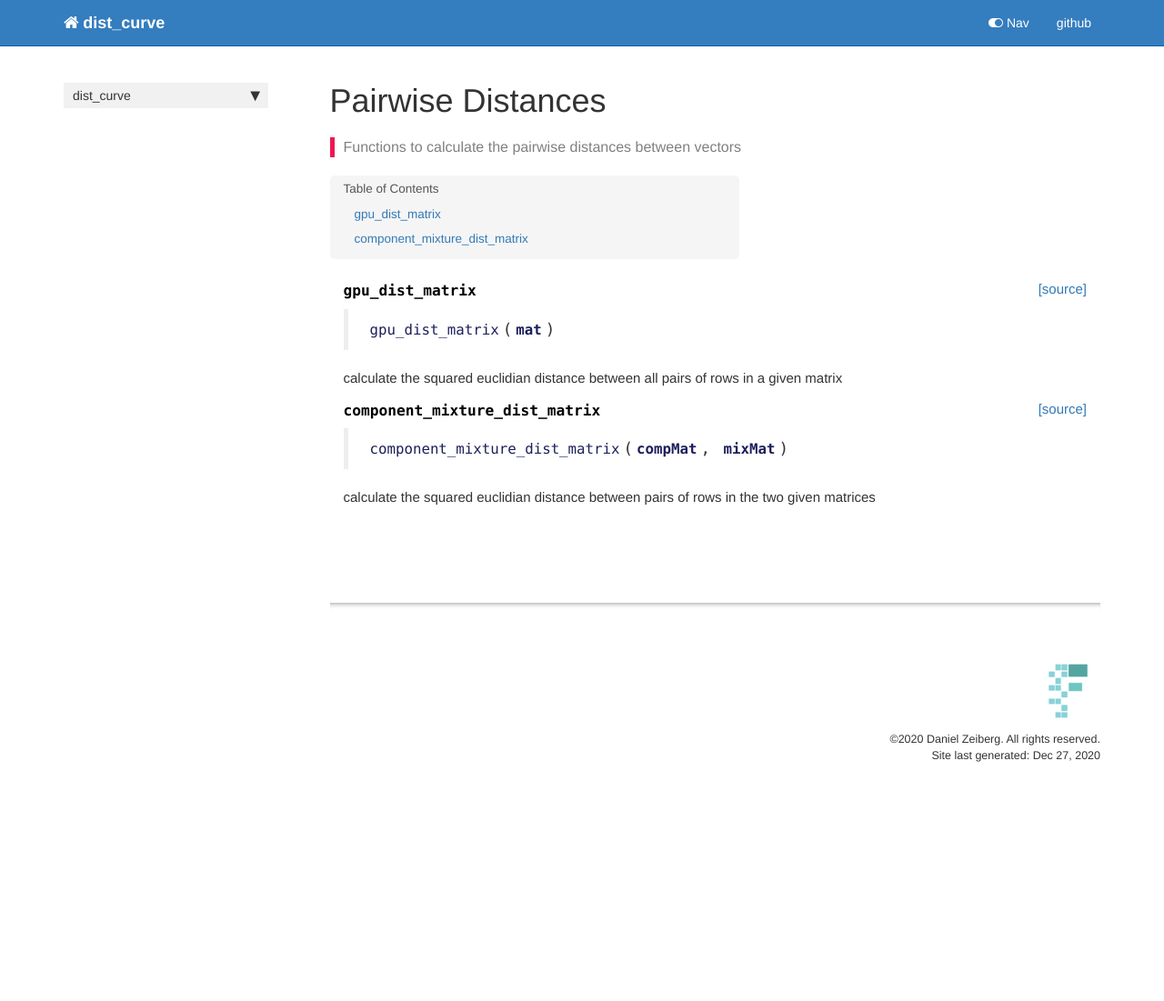
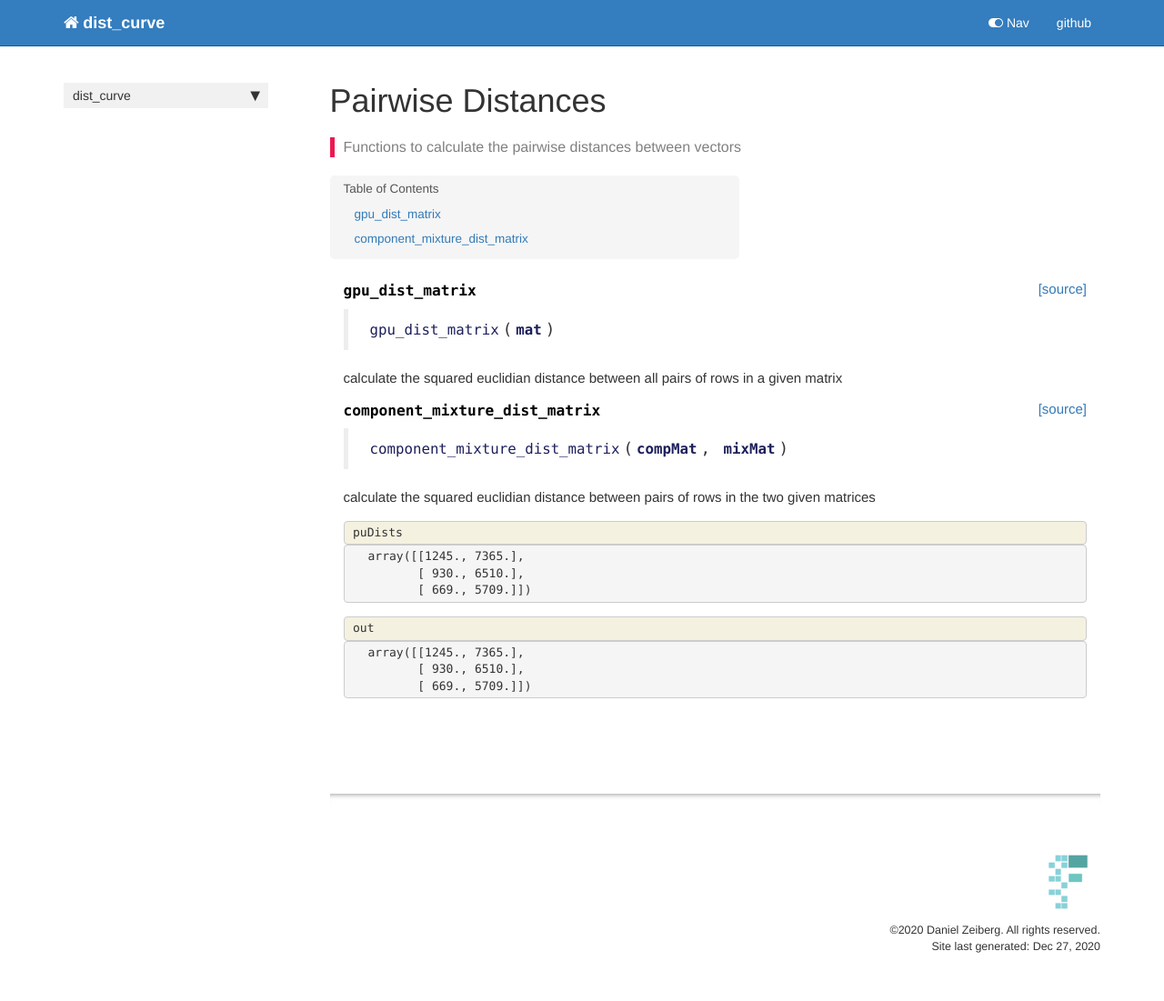
Before and after one commit to Dzeiberg/dist_curve, a Jekyll site: the page built from docs/Pairwise_Distance.html, in a window 1280 px wide. Shown: the whole page at 91% size. Built offline with Jekyll 4.4.1, drawn with Linux system fonts in a browser that asks for light colours; nearby versions of some CDN libraries; comment, search, counter and statistics services are not loaded; before the commit the page ends 900 px from its top, so only the background shows below that.

Commit message:
add documentation for curve constructor

```diff
--- a/docs/Pairwise_Distance.html
+++ b/docs/Pairwise_Distance.html
@@ -100,7 +100,7 @@
 
 
 <div class="output_markdown rendered_html output_subarea ">
-<h4 id="component_mixture_dist_matrix" class="doc_header"><code>component_mixture_dist_matrix</code><a href="https://github.com/Dzeiberg/dist_curve/tree/master/dist_curve/pairwise_distance.py#L72" class="source_link" style="float:right">[source]</a></h4><blockquote><p><code>component_mixture_dist_matrix</code>(<strong><code>compMat</code></strong>, <strong><code>mixMat</code></strong>)</p>
+<h4 id="component_mixture_dist_matrix" class="doc_header"><code>component_mixture_dist_matrix</code><a href="https://github.com/Dzeiberg/dist_curve/tree/master/dist_curve/pairwise_distance.py#L71" class="source_link" style="float:right">[source]</a></h4><blockquote><p><code>component_mixture_dist_matrix</code>(<strong><code>compMat</code></strong>, <strong><code>mixMat</code></strong>)</p>
 </blockquote>
 <p>calculate the squared euclidian distance between pairs of rows in the two given matrices</p>
 
@@ -121,4 +121,74 @@
 </div>
     {% endraw %}
 
+    {% raw %}
+
+<div class="cell border-box-sizing code_cell rendered">
+<div class="input">
+
+<div class="inner_cell">
+    <div class="input_area">
+<div class=" highlight hl-ipython3"><pre><span></span><span class="n">puDists</span>
+</pre></div>
+
+    </div>
 </div>
+</div>
+
+<div class="output_wrapper">
+<div class="output">
+
+<div class="output_area">
+
+
+
+<div class="output_text output_subarea output_execute_result">
+<pre>array([[1245., 7365.],
+       [ 930., 6510.],
+       [ 669., 5709.]])</pre>
+</div>
+
+</div>
+
+</div>
+</div>
+
+</div>
+    {% endraw %}
+
+    {% raw %}
+
+<div class="cell border-box-sizing code_cell rendered">
+<div class="input">
+
+<div class="inner_cell">
+    <div class="input_area">
+<div class=" highlight hl-ipython3"><pre><span></span><span class="n">out</span>
+</pre></div>
+
+    </div>
+</div>
+</div>
+
+<div class="output_wrapper">
+<div class="output">
+
+<div class="output_area">
+
+
+
+<div class="output_text output_subarea output_execute_result">
+<pre>array([[1245., 7365.],
+       [ 930., 6510.],
+       [ 669., 5709.]])</pre>
+</div>
+
+</div>
+
+</div>
+</div>
+
+</div>
+    {% endraw %}
+
+</div>
--- a/docs/_data/sidebars/home_sidebar.yml
+++ b/docs/_data/sidebars/home_sidebar.yml
@@ -12,6 +12,9 @@
     - output: web,pdf
       title: Pairwise Distances
       url: Pairwise_Distance.html
+    - output: web,pdf
+      title: Curve Constructor
+      url: Curve_Constructor.html
     output: web
     title: dist_curve
   output: web
--- a/docs/sidebar.json
+++ b/docs/sidebar.json
@@ -1,6 +1,7 @@
 {
   "dist_curve": {
     "Overview": "/",
-    "Pairwise Distances": "Pairwise_Distance.html"
+    "Pairwise Distances": "Pairwise_Distance.html",
+    "Curve Constructor": "Curve_Constructor.html"
   }
 }
```
Also changed, not shown: docs/Curve_Constructor.html (added, +178 -0 lines), 1 other file.
